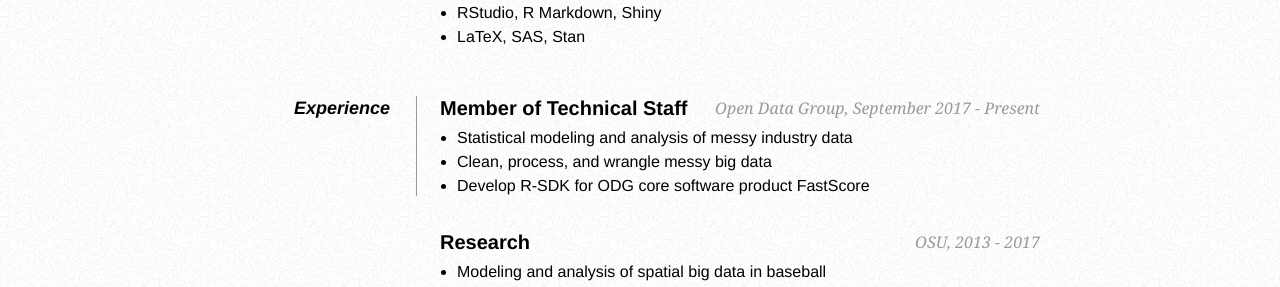
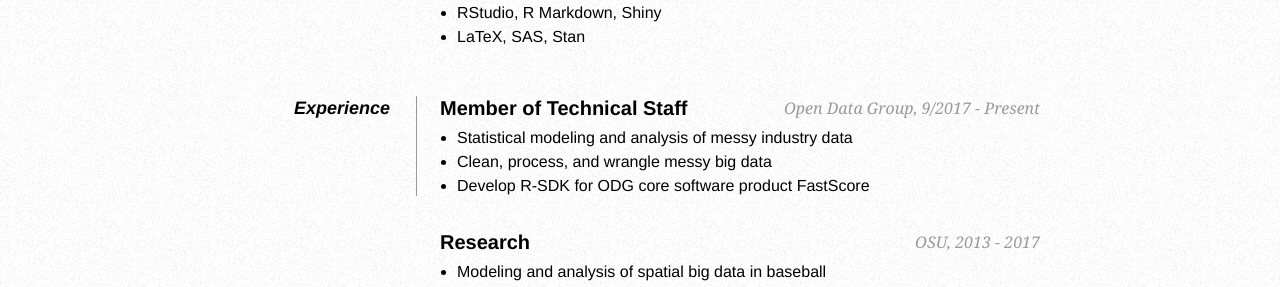
Before and after one commit to cwcomiskey/cwcomiskey.github.io, a Jekyll site: the page resume/index.html, which Jekyll copies as it is, in a window 1280 px wide. Shown: the part 748-1035 px from the top of the page. Built offline with Jekyll 4.4.1, drawn with Linux system fonts in a browser that asks for light colours.

Commit message:
Update index.html

```diff
--- a/resume/index.html
+++ b/resume/index.html
@@ -113,7 +113,7 @@
 
             <dt>Experience</dt>
             <dd>
-		<h2> Member of Technical Staff <span> Open Data Group, September 2017 - Present </span></h2>
+		<h2> Member of Technical Staff <span> Open Data Group, 9/2017 - Present </span></h2>
                 <ul>
                     <li> Statistical modeling and analysis of messy industry data </li>
                     <li> Clean, process, and wrangle messy big data</li>
```
